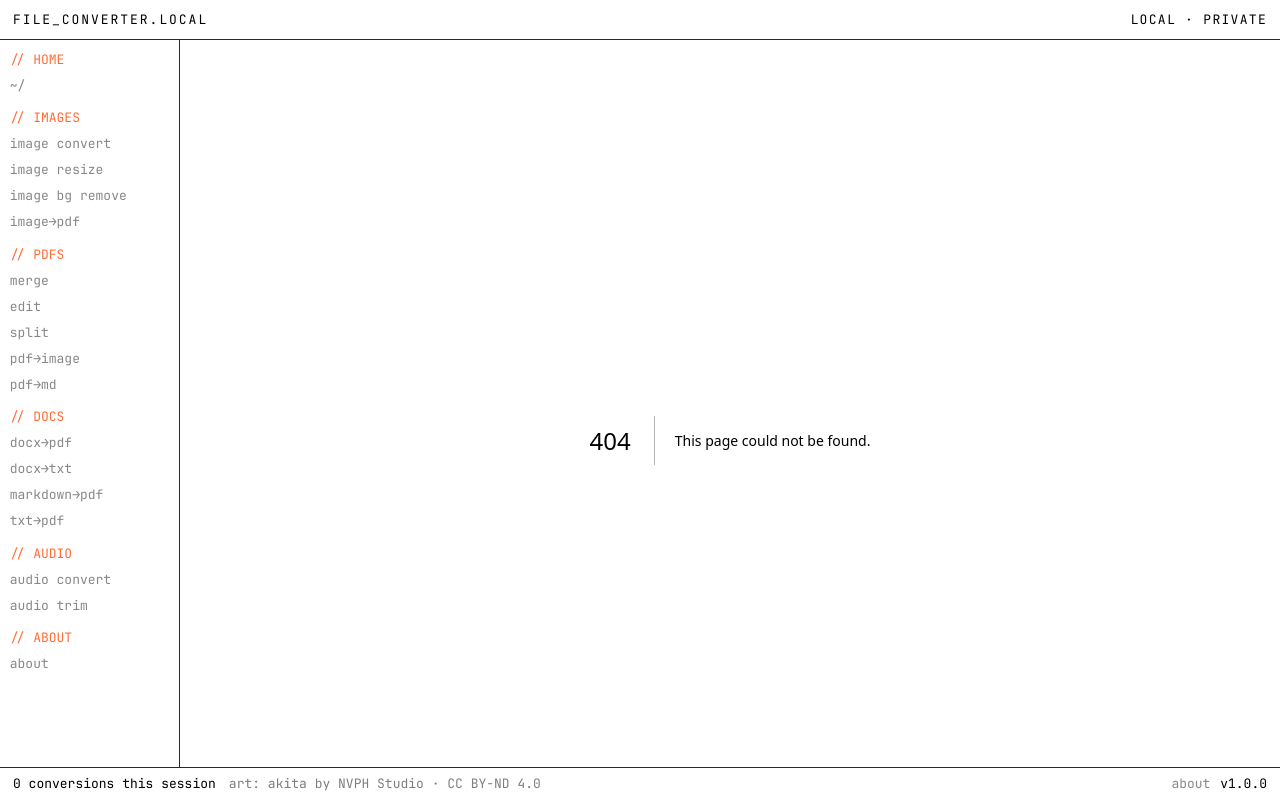
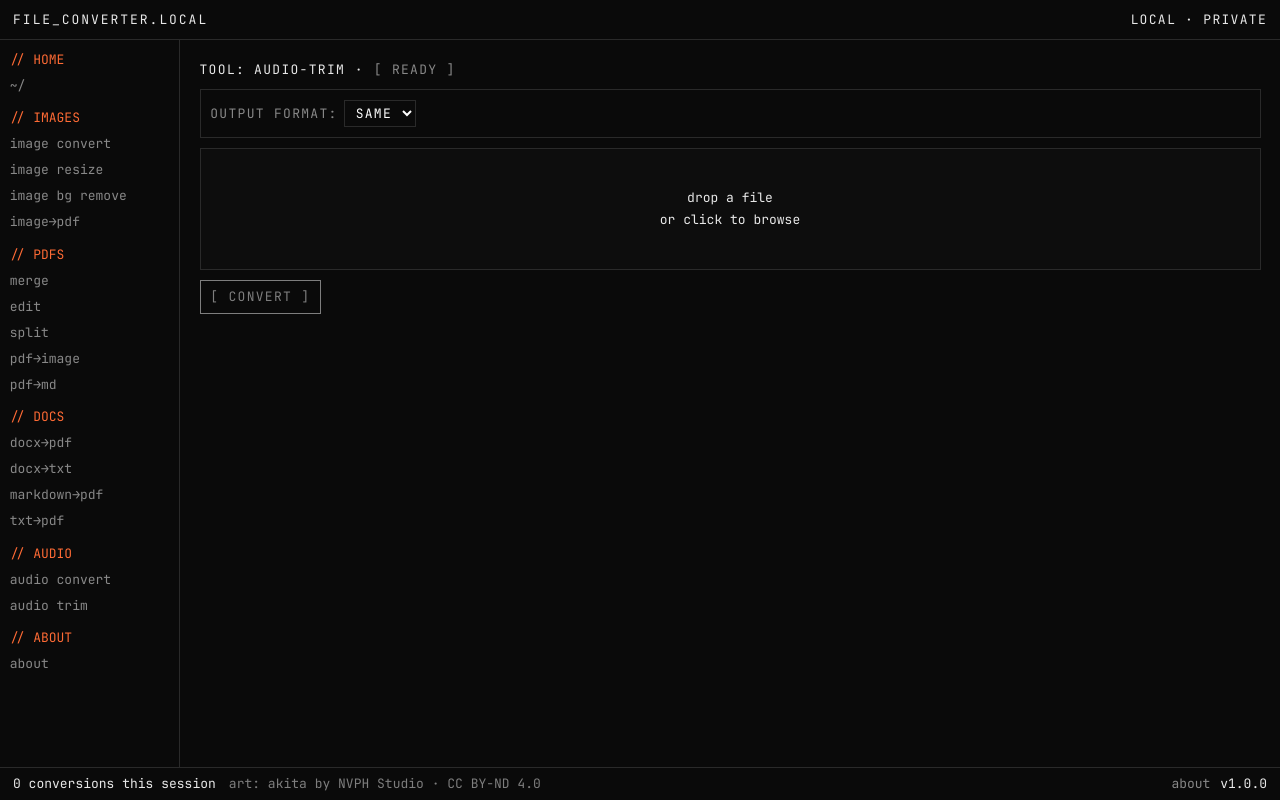
Before and after one commit to tonyyu2170/file-converter, a Next.js app: page /tools/audio-trim in a window 1280 px wide. Before the commit this address had no page. Built offline with nearby package versions, Linux system fonts and the light colour scheme.

Commit message:
Phase 20: /tools/audio-trim route

```diff
--- /dev/null
+++ b/src/app/tools/audio-trim/page.tsx
@@ -0,0 +1,13 @@
+"use client";
+
+import { ToolFrame } from "@/components/tool-frame";
+import engine, { disposeAudioTrimHarness } from "@/engines/audio-trim";
+import { useEffect } from "react";
+
+export default function AudioTrimPage() {
+  useEffect(() => {
+    return () => disposeAudioTrimHarness();
+  }, []);
+
+  return <ToolFrame engine={engine} />;
+}
```
